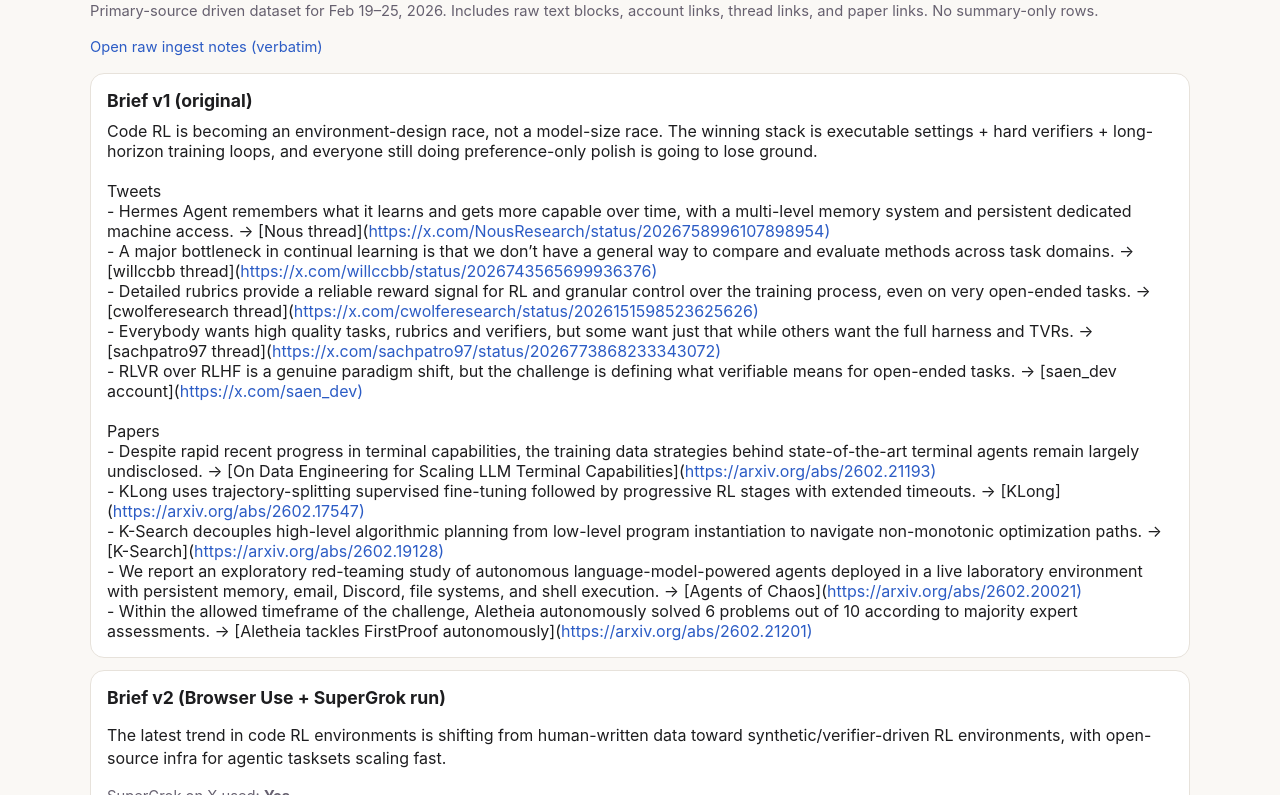
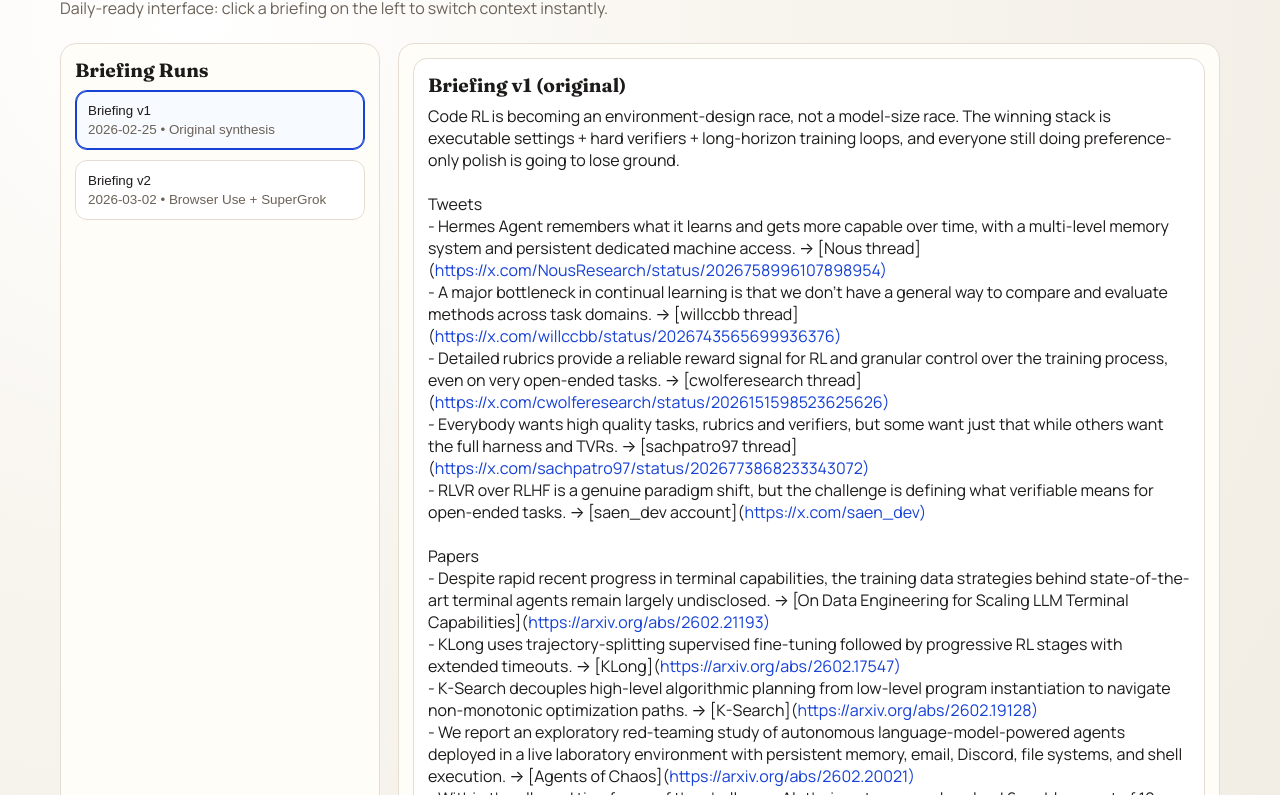
Before and after one commit to zenobia-pay/code-rl-briefing, a website: page public/index.html in a window 1280 px wide. Shown: the part 81-876 px from the top of the page. Drawn offline with Linux system fonts and the light colour scheme.

Commit message:
redesign RL briefing UI with clean toggle navigation for daily briefing versions

```diff
--- /dev/null
+++ b/public/data/briefings.json
@@ -0,0 +1,14 @@
+[
+  {
+    "id": "v1",
+    "label": "Briefing v1",
+    "date": "2026-02-25",
+    "source": "Original synthesis"
+  },
+  {
+    "id": "v2",
+    "label": "Briefing v2",
+    "date": "2026-03-02",
+    "source": "Browser Use + SuperGrok"
+  }
+]
--- a/public/index.html
+++ b/public/index.html
@@ -3,111 +3,141 @@
   <head>
     <meta charset="UTF-8" />
     <meta name="viewport" content="width=device-width, initial-scale=1.0" />
-    <title>Code RL Briefing</title>
+    <title>Code RL Briefings</title>
+    <link rel="preconnect" href="https://fonts.googleapis.com">
+    <link rel="preconnect" href="https://fonts.gstatic.com" crossorigin>
+    <link href="https://fonts.googleapis.com/css2?family=Fraunces:opsz,wght@9..144,500;9..144,700&family=Manrope:wght@400;600;700&display=swap" rel="stylesheet">
     <style>
-      :root { --bg:#faf8f5; --card:#fff; --text:#1d1d1f; --muted:#66606f; --line:#e7e2db; }
-      body{margin:0;background:var(--bg);color:var(--text);font-family:Inter,system-ui,-apple-system,sans-serif}
-      .wrap{max-width:1100px;margin:0 auto;padding:28px 18px 56px}
-      .card{background:var(--card);border:1px solid var(--line);border-radius:14px;padding:16px;margin:12px 0}
-      h1{margin:0 0 8px;font-size:2rem} h2{margin:0 0 10px;font-size:1.1rem}
-      p,li{line-height:1.45} a{color:#2c5cc5;text-decoration:none} a:hover{text-decoration:underline}
-      table{width:100%;border-collapse:collapse} th,td{border-bottom:1px solid var(--line);padding:8px;vertical-align:top;text-align:left}
-      .muted{color:var(--muted);font-size:.92rem}.quote{border-left:3px solid #ddd;padding-left:10px;color:#333;margin:8px 0}
-      .pill{display:inline-block;border:1px solid var(--line);background:#f5f2ed;border-radius:999px;padding:3px 10px;margin:3px 6px 3px 0}
+      :root {
+        --bg: #f8f5ef;
+        --paper: #fffdf8;
+        --ink: #1d1b1a;
+        --muted: #6b6258;
+        --line: #e5ddd2;
+        --accent: #1640d6;
+      }
+      * { box-sizing: border-box; }
+      body {
+        margin: 0;
+        background: radial-gradient(circle at 15% 10%, #fff 0%, var(--bg) 38%, #f1ece3 100%);
+        color: var(--ink);
+        font-family: Manrope, -apple-system, sans-serif;
+      }
+      .wrap { max-width: 1200px; margin: 0 auto; padding: 28px 20px 56px; }
+      h1 { font-family: Fraunces, serif; font-size: 2.25rem; line-height: 1.12; margin: 0; }
+      .sub { color: var(--muted); margin: 10px 0 24px; }
+      .layout { display: grid; grid-template-columns: 320px 1fr; gap: 18px; }
+      .panel {
+        background: var(--paper);
+        border: 1px solid var(--line);
+        border-radius: 16px;
+        padding: 14px;
+      }
+      .brief-btn {
+        width: 100%; text-align: left; border: 1px solid var(--line); background: #fff;
+        border-radius: 12px; padding: 12px; margin: 0 0 10px; cursor: pointer;
+        transition: .16s ease; color: var(--ink);
+      }
+      .brief-btn:hover { transform: translateY(-1px); border-color: #c8bcad; }
+      .brief-btn.active { border-color: var(--accent); box-shadow: inset 0 0 0 1px var(--accent); background: #f7faff; }
+      .brief-btn .meta { display: block; font-size: .84rem; color: var(--muted); margin-top: 4px; }
+      .card { background: #fff; border: 1px solid var(--line); border-radius: 14px; padding: 14px; margin: 0 0 12px; }
+      .quote { border-left: 3px solid #d8cdbd; padding-left: 10px; margin: 10px 0; color: #2c2721; }
+      .pill { display: inline-block; border: 1px solid var(--line); background: #f8f4ee; border-radius: 999px; padding: 5px 10px; margin: 0 8px 8px 0; }
+      a { color: var(--accent); text-decoration: none; }
+      a:hover { text-decoration: underline; }
+      ol, ul { margin: 10px 0 0 20px; }
+      li { margin: 8px 0; }
+      .hidden { display: none; }
+      .section-title { margin: 0 0 8px; font-family: Fraunces, serif; font-size: 1.2rem; }
+      @media (max-width: 900px) { .layout { grid-template-columns: 1fr; } }
     </style>
   </head>
   <body>
     <main class="wrap">
-      <h1>What is the latest in code RL environments and human data?</h1>
-      <p class="muted">Primary-source driven dataset for Feb 19–25, 2026. Includes raw text blocks, account links, thread links, and paper links. No summary-only rows.</p>
-      <p class="muted"><a href="/data/raw-notes.md" target="_blank">Open raw ingest notes (verbatim)</a></p>
+      <h1>Code RL Briefings</h1>
+      <p class="sub">Daily-ready interface: click a briefing on the left to switch context instantly.</p>
 
-      <section class="card">
-        <h2>Brief v1 (original)</h2>
-        <div id="brief" style="white-space:pre-wrap"></div>
-      </section>
+      <div class="layout">
+        <aside class="panel">
+          <h2 class="section-title">Briefing Runs</h2>
+          <div id="briefingNav"></div>
+        </aside>
 
-      <section class="card">
-        <h2>Brief v2 (Browser Use + SuperGrok run)</h2>
-        <p id="v2Take"></p>
-        <p class="muted">SuperGrok on X used: <strong id="v2Used"></strong></p>
-        <p class="muted" id="v2Proof"></p>
-        <h3>Accounts (v2)</h3>
-        <div id="v2Accounts"></div>
-        <h3>Tweets (last few days)</h3>
-        <ol id="v2Tweets"></ol>
-        <h3>alphaXiv source set</h3>
-        <ul id="v2Alpha"></ul>
-      </section>
+        <section class="panel">
+          <div id="view-v1" class="view">
+            <div class="card">
+              <h3 class="section-title">Briefing v1 (original)</h3>
+              <div id="briefV1" style="white-space: pre-wrap;"></div>
+            </div>
+          </div>
 
-      <section class="card">
-        <h2>Start with these accounts (high-signal seeds)</h2>
-        <div id="seedAccounts"></div>
-      </section>
+          <div id="view-v2" class="view hidden">
+            <div class="card">
+              <h3 class="section-title">Briefing v2 (Browser Use + SuperGrok)</h3>
+              <p id="v2Take"></p>
+              <p><strong>SuperGrok on X used:</strong> <span id="v2Used"></span></p>
+              <p style="color:var(--muted)"><em id="v2Proof"></em></p>
+            </div>
 
-      <section class="card">
-        <h2>Papers</h2>
-        <table id="papers"></table>
-      </section>
+            <div class="card">
+              <h3 class="section-title">Accounts</h3>
+              <div id="v2Accounts"></div>
+            </div>
 
-      <section class="card">
-        <h2>Signals / Trend Synthesis</h2>
-        <div id="signals"></div>
-      </section>
+            <div class="card">
+              <h3 class="section-title">Tweets (last few days)</h3>
+              <ol id="v2Tweets"></ol>
+            </div>
 
-      <section class="card">
-        <h2>Primary social sources (tweets/threads)</h2>
-        <div id="tweets"></div>
-      </section>
+            <div class="card">
+              <h3 class="section-title">alphaXiv source set</h3>
+              <ul id="v2Alpha"></ul>
+            </div>
+          </div>
+        </section>
+      </div>
     </main>
 
     <script>
+      function setActive(id) {
+        document.querySelectorAll('.view').forEach(v => v.classList.add('hidden'));
+        document.getElementById(`view-${id}`).classList.remove('hidden');
+        document.querySelectorAll('.brief-btn').forEach(b => b.classList.remove('active'));
+        document.querySelector(`[data-id="${id}"]`)?.classList.add('active');
+      }
+
       Promise.all([
-        fetch('/data/brief.md').then(r=>r.text()),
-        fetch('/data/accounts.json').then(r=>r.json()),
-        fetch('/data/papers.json').then(r=>r.json()),
-        fetch('/data/signals.json').then(r=>r.json()),
-        fetch('/data/tweets.json').then(r=>r.json()),
-        fetch('/data/v2.json').then(r=>r.json())
-      ]).then(([brief,accounts,papers,signals,tweets,v2])=>{
-        const linkifiedBrief = brief.replace(/(https?:\/\/[^\s\n]+)/g, '<a href="$1" target="_blank">$1</a>');
-        document.getElementById('brief').innerHTML = linkifiedBrief;
+        fetch('/data/briefings.json').then(r => r.json()),
+        fetch('/data/brief.md').then(r => r.text()),
+        fetch('/data/v2.json').then(r => r.json())
+      ]).then(([briefings, briefV1, v2]) => {
+        const nav = document.getElementById('briefingNav');
+        nav.innerHTML = briefings.map((b, i) => `
+          <button class="brief-btn ${i===0 ? 'active' : ''}" data-id="${b.id}" onclick="setActive('${b.id}')">
+            ${b.label}
+            <span class="meta">${b.date} • ${b.source}</span>
+          </button>
+        `).join('');
+
+        const linkified = briefV1.replace(/(https?:\/\/[^\s\n]+)/g, '<a href="$1" target="_blank">$1</a>');
+        document.getElementById('briefV1').innerHTML = linkified;
 
         document.getElementById('v2Take').textContent = v2.oneSentenceTake || '';
         document.getElementById('v2Used').textContent = v2.usedSuperGrokOnX ? 'Yes' : 'No';
         document.getElementById('v2Proof').textContent = v2.superGrokProof || '';
+
         document.getElementById('v2Accounts').innerHTML = (v2.accounts || [])
           .map(a => `<span class="pill"><a href="${a.exampleTweetUrl}" target="_blank">${a.handle}</a></span>`)
           .join('');
+
         document.getElementById('v2Tweets').innerHTML = (v2.tweets || [])
           .map(t => `<li><a href="${t.url}" target="_blank">${t.author}</a> — ${t.whyItMatters}</li>`)
           .join('');
+
         document.getElementById('v2Alpha').innerHTML = (v2.alphaXiv || [])
           .map(p => `<li><a href="${p.url}" target="_blank">${p.title}</a></li>`)
           .join('');
-
-        document.getElementById('seedAccounts').innerHTML = accounts
-          .filter(a=>a.priority==='seed')
-          .map(a=>`<span class="pill"><a href="${a.url}" target="_blank">${a.handle}</a></span>`)
-          .join('');
-
-        document.getElementById('papers').innerHTML = `
-          <thead><tr><th>Paper</th><th>Date</th><th>Key contribution</th><th>Links</th></tr></thead>
-          <tbody>${papers.map(p=>`<tr><td>${p.title}</td><td>${p.date}</td><td>${p.key_contribution}</td><td>${(p.source_links||[]).map(l=>`<a href="${l.url}" target="_blank">${l.label}</a>`).join(' · ') || '<span class="muted">Add source URL</span>'}</td></tr>`).join('')}</tbody>`;
-
-        document.getElementById('signals').innerHTML = signals.map(s=>`
-          <h3>${s.section}</h3>
-          <ul>${s.points.map(p=>`<li>${p}</li>`).join('')}</ul>
-        `).join('');
-
-        document.getElementById('tweets').innerHTML = tweets.map(t=>`
-          <article style="padding:10px 0;border-bottom:1px solid var(--line)">
-            <div><strong>${t.topic}</strong> · ${t.date}</div>
-            <div class="muted"><a href="${t.author_url || (t.account_links&&t.account_links[0])}" target="_blank">${t.author || t.author_handle}</a>${t.tweet_url ? ` · <a href="${t.tweet_url}" target="_blank">post link</a>` : ''}${t.tweet_search_url ? ` · <a href="${t.tweet_search_url}" target="_blank">search link</a>` : ''}${t.archive_links ? ` · ${t.archive_links.map(a=>`<a href="${a}" target="_blank">archive</a>`).join(' · ')}` : ''}${t.paper_link ? ` · <a href="${t.paper_link}" target="_blank">paper</a>` : ''}</div>
-            ${(t.full_text_blocks||t.quotes||[]).map(q=>`<div class="quote">${q}</div>`).join('')}
-            ${(t.links||[]).length ? `<div class="muted">${t.links.map(l=>`<a href="${l}" target="_blank">${l}</a>`).join(' · ')}</div>` : ''}
-          </article>
-        `).join('');
       });
     </script>
   </body>
```
